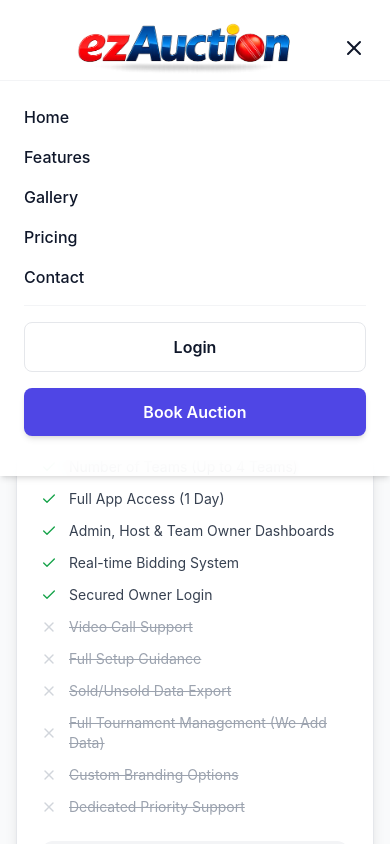
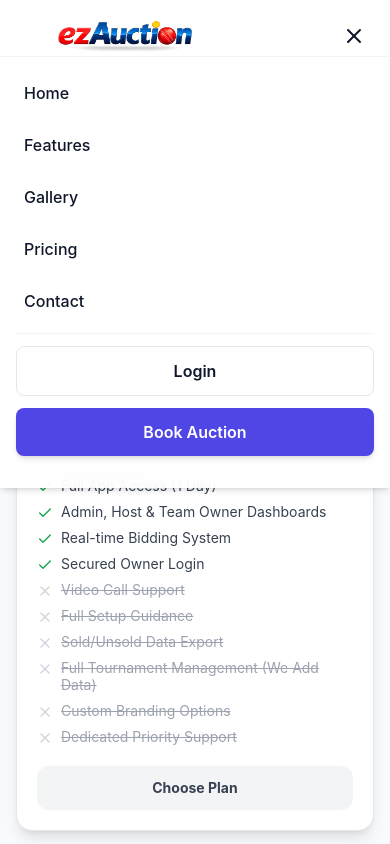
Before and after one commit to ShrijaySharma/ezauction_website, a React (Vite) app: page /pricing in a window 390 px wide. Both pictures are taken after a click on the button 354 px from the left and 48 px from the top of the page. Shown: the top 844 px of the page. Built offline with nearby package versions, Linux system fonts and the light colour scheme.

Commit message:
fix: optimize mobile layout for hero, navbar, and pricing

```diff
--- a/src/components/Hero.jsx
+++ b/src/components/Hero.jsx
@@ -47,33 +47,33 @@ const Hero = () => {
                     initial={{ opacity: 0, x: -50 }}
                     animate={{ opacity: 1, x: 0 }}
                     transition={{ duration: 0.8, ease: "easeOut" }}
-                    className="text-white space-y-8"
+                    className="text-white space-y-6 md:space-y-8 text-center md:text-left pt-10 md:pt-0"
                 >
-                    <div className="inline-flex items-center space-x-2 bg-white/10 backdrop-blur-sm border border-white/20 px-4 py-2 rounded-full text-sm font-medium">
+                    <div className="inline-flex items-center space-x-2 bg-white/10 backdrop-blur-sm border border-white/20 px-4 py-2 rounded-full text-xs md:text-sm font-medium mx-auto md:mx-0">
                         <span className="flex h-2 w-2 rounded-full bg-green-400 animate-pulse"></span>
                         <span>Live Cricket Auctions Made Easy</span>
                     </div>
 
-                    <h1 className="text-5xl md:text-7xl font-bold leading-tight tracking-tight">
+                    <h1 className="text-4xl sm:text-5xl md:text-7xl font-bold leading-tight tracking-tight">
                         Run Your Auction <br />
                         <span className="text-transparent bg-clip-text bg-gradient-to-r from-indigo-400 to-violet-400">
                             Like IPL
                         </span>
                     </h1>
 
-                    <p className="text-lg md:text-xl text-gray-300 max-w-xl leading-relaxed">
+                    <p className="text-base md:text-xl text-gray-300 max-w-xl leading-relaxed mx-auto md:mx-0">
                         EzAuction is the professional real-time platform that transforms your local cricket tournament into a world-class bidding experience. Transparent, exciting, and paperless.
                     </p>
 
-                    <div className="flex flex-col sm:flex-row gap-4">
+                    <div className="flex flex-col sm:flex-row gap-4 justify-center md:justify-start">
                         <button
                             onClick={() => document.getElementById('contact')?.scrollIntoView({ behavior: 'smooth' })}
-                            className="group flex items-center justify-center space-x-2 bg-accent hover:bg-blue-600 text-white px-8 py-4 rounded-full text-lg font-semibold shadow-lg hover:shadow-accent/50 transition-all transform hover:-translate-y-1"
+                            className="group flex items-center justify-center space-x-2 bg-accent hover:bg-blue-600 text-white px-8 py-3 md:py-4 rounded-full text-lg font-semibold shadow-lg hover:shadow-accent/50 transition-all transform hover:-translate-y-1 w-full sm:w-auto"
                         >
                             <span>Book Your Auction</span>
                             <ArrowRight className="w-5 h-5 group-hover:translate-x-1 transition-transform" />
                         </button>
-                        <button className="flex items-center justify-center space-x-2 bg-white/10 hover:bg-white/20 border border-white/20 backdrop-blur-md text-white px-8 py-4 rounded-full text-lg font-semibold transition-all">
+                        <button className="flex items-center justify-center space-x-2 bg-white/10 hover:bg-white/20 border border-white/20 backdrop-blur-md text-white px-8 py-3 md:py-4 rounded-full text-lg font-semibold transition-all w-full sm:w-auto">
                             <Play className="w-5 h-5 fill-current" />
                             <span>View Demo</span>
                         </button>
--- a/src/components/Navbar.jsx
+++ b/src/components/Navbar.jsx
@@ -51,7 +51,7 @@ const Navbar = () => {
             <div className="container mx-auto px-6 flex justify-between items-center">
                 {/* Logo */}
                 <div onClick={() => navigate('/')} className="flex items-center gap-2 cursor-pointer">
-                    <img src="/ezauction.png" alt="EzAuction" className="h-16 w-auto object-contain transition-all duration-300" />
+                    <img src="/ezauction.png" alt="EzAuction" className="h-10 md:h-16 w-auto object-contain transition-all duration-300" />
                 </div>
 
                 {/* Desktop Navigation */}
@@ -105,17 +105,17 @@ const Navbar = () => {
                         exit={{ opacity: 0, height: 0 }}
                         className="md:hidden bg-white border-t border-gray-100 overflow-hidden"
                     >
-                        <div className="flex flex-col p-6 space-y-4">
+                        <div className="flex flex-col p-4 space-y-3">
                             {navLinks.map((link) => (
                                 <button
                                     key={link.name}
                                     onClick={() => handleNavClick(link.href)}
-                                    className="text-textDark font-medium hover:text-accent text-left"
+                                    className="text-textDark font-medium hover:text-accent text-left py-2 px-2 hover:bg-gray-50 rounded-lg transition-colors"
                                 >
                                     {link.name}
                                 </button>
                             ))}
-                            <hr className="border-gray-100" />
+                            <hr className="border-gray-100 my-2" />
                             <a
                                 href="https://app.ezauction.online"
                                 className="text-center w-full py-3 rounded-lg border border-gray-200 text-textDark font-semibold hover:bg-gray-50"
--- a/src/pages/PricingPage.jsx
+++ b/src/pages/PricingPage.jsx
@@ -164,41 +164,41 @@ const PricingPage = () => {
                 {/* Mobile Card View */}
                 <div className="md:hidden space-y-8">
                     {plans.map((plan, index) => (
-                        <div key={index} className={`bg-white p-6 rounded-3xl shadow-lg border relative overflow-hidden ${plan.highlight ? 'border-primary shadow-xl' : 'border-gray-200'}`}>
+                        <div key={index} className={`bg-white p-5 rounded-2xl shadow-lg border relative overflow-hidden ${plan.highlight ? 'border-primary shadow-xl ring-2 ring-primary/10' : 'border-gray-200'}`}>
                             {plan.tag && (
                                 <div className={`absolute top-0 right-0 text-white text-[10px] font-bold px-3 py-1 rounded-bl-lg uppercase tracking-wider ${plan.name === "Premium Managed" ? "bg-accent" : "bg-primary"}`}>
                                     {plan.tag}
                                 </div>
                             )}
-                            <div className="text-center mb-6">
-                                <h3 className="text-xl font-bold text-gray-800 mb-1">{plan.name}</h3>
-                                <p className="text-gray-500 text-sm mb-3">{plan.subtitle}</p>
+                            <div className="text-center mb-4">
+                                <h3 className="text-lg font-bold text-gray-800 mb-1">{plan.name}</h3>
+                                <p className="text-gray-500 text-xs mb-2">{plan.subtitle}</p>
                                 <div className="text-primary">
-                                    <span className="text-3xl font-bold">{plan.price}</span>
-                                    <span className="text-gray-400 ml-1 text-sm">/ auction</span>
+                                    <span className="text-2xl font-bold">{plan.price}</span>
+                                    <span className="text-gray-400 ml-1 text-xs">/ auction</span>
                                 </div>
                             </div>
-                            <ul className="space-y-3 mb-6">
+                            <ul className="space-y-2 mb-5">
                                 {allFeatures.map((feature, idx) => (
-                                    <li key={idx} className="flex items-center text-sm">
+                                    <li key={idx} className="flex items-start text-sm">
                                         {typeof plan.features[feature.key] === 'boolean' ? (
                                             plan.features[feature.key] ? (
-                                                <Check className="w-4 h-4 text-green-600 mr-3 shrink-0" />
+                                                <Check className="w-4 h-4 text-green-600 mr-2 shrink-0 mt-0.5" />
                                             ) : (
-                                                <X className="w-4 h-4 text-gray-300 mr-3 shrink-0" />
+                                                <X className="w-4 h-4 text-gray-300 mr-2 shrink-0 mt-0.5" />
                                             )
                                         ) : (
-                                            <Check className="w-4 h-4 text-green-600 mr-3 shrink-0" />
+                                            <Check className="w-4 h-4 text-green-600 mr-2 shrink-0 mt-0.5" />
                                         )}
-                                        <span className={!plan.features[feature.key] ? "text-gray-400 line-through" : "text-gray-700"}>
-                                            {feature.label} {typeof plan.features[feature.key] === 'string' && `(${plan.features[feature.key]})`}
+                                        <span className={`leading-tight ${!plan.features[feature.key] ? "text-gray-400 line-through" : "text-gray-700"}`}>
+                                            {feature.label} {typeof plan.features[feature.key] === 'string' && <span className="text-xs font-semibold text-primary block mt-0.5">{plan.features[feature.key]}</span>}
                                         </span>
                                     </li>
                                 ))}
                             </ul>
                             <button
                                 onClick={() => document.getElementById('contact')?.scrollIntoView({ behavior: 'smooth' })}
-                                className={`w-full py-3 rounded-xl font-bold transition-all ${plan.name === "Premium Managed"
+                                className={`w-full py-3 rounded-xl font-bold text-sm transition-all ${plan.name === "Premium Managed"
                                     ? "bg-accent text-white"
                                     : plan.highlight
                                         ? "bg-primary text-white"
```
Lines whose indentation alone changed are shown as unchanged.
